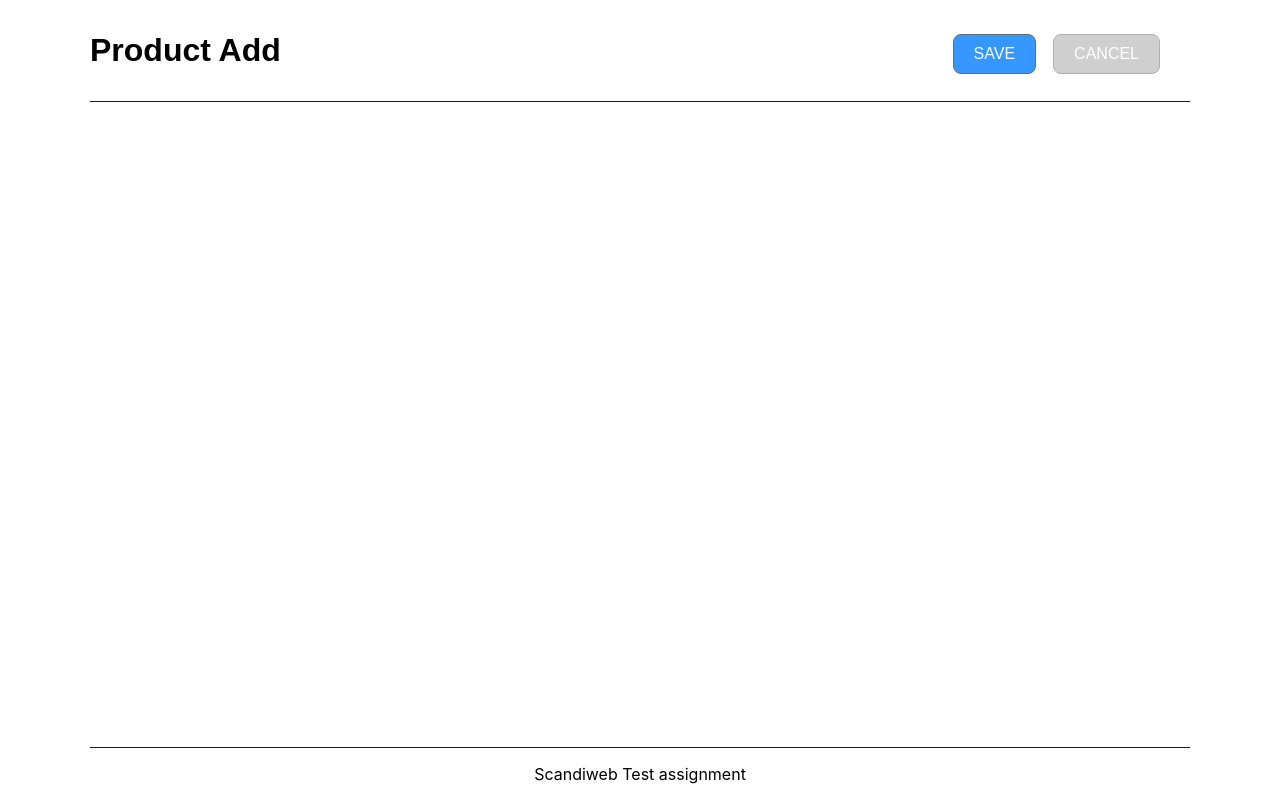
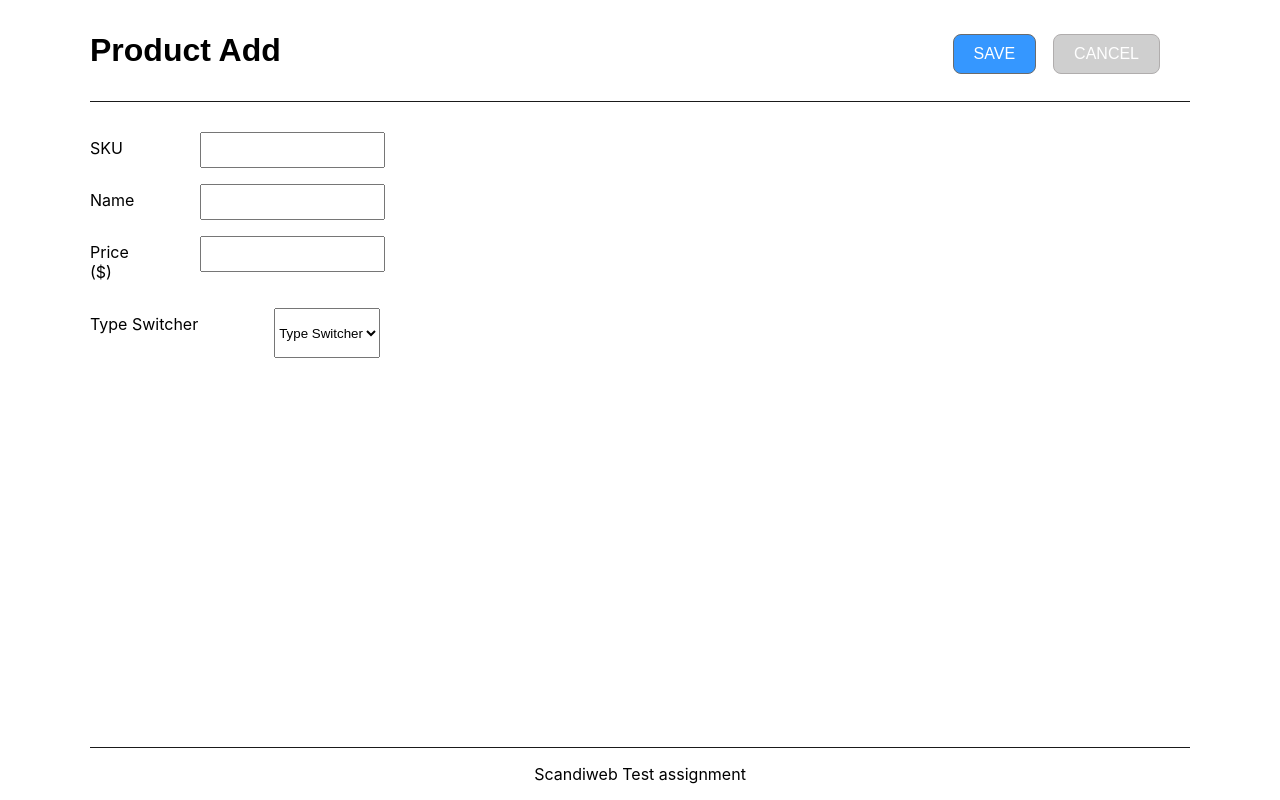
Before and after one commit to hazelilla/scandiweb-task, a React (Create React App) app: page /add-product in a window 1280 px wide. Built offline with nearby package versions, Linux system fonts and the light colour scheme.

Commit message:
Adding input forms

```diff
--- a/src/pages/product/ProductPage.css
+++ b/src/pages/product/ProductPage.css
@@ -3,12 +3,11 @@
     margin-inline: 90px;
 }
 
-.homeBody{
-    display: grid;
-    grid-template-columns: repeat(4, 1fr);
-    gap: 1rem;
-    margin-block: 20px;
-    padding-bottom: 50px;
+.productBody{
+   margin-top: 20px;
+   display: flex;
+   flex-direction: column;
+   align-items: flex-start;
 
 }
 
@@ -51,3 +50,25 @@
 .saveButton:hover {
     background-color: #355dff;
 }
+
+.inline {
+    display: flex;
+    flex-direction: row;
+}
+
+.tags{
+    text-align: start;
+    width: 60px;
+}
+
+.input-style {
+    margin-left: 50px;
+    height: 30px;
+    margin-top: 10px;
+}
+
+.select{
+    margin-left: 76px;
+    height: 50px;
+    margin-top: 10px;
+}
--- a/src/pages/product/ProductPage.js
+++ b/src/pages/product/ProductPage.js
@@ -29,7 +29,33 @@ function ProductPage() {
       </header>
 
       {/* Body */}
-      <div className="homeBody">
+      <div className="productBody">
+
+        <div className="inline">
+            <p className="tags">SKU</p>
+            <input className="input-style"></input>
+        </div>
+
+        <div className="inline">
+            <p className="tags">Name</p>
+            <input className="input-style"></input>
+        </div>
+
+        <div className="inline">
+            <p className="tags">Price ($)</p>
+            <input className="input-style"></input>
+        </div>
+
+        <div className="inline">
+            <p>Type Switcher</p>
+            <select className="select">
+                <option value="">Type Switcher</option>
+                <option value="option1">DVD-disc</option>
+                <option value="option2">Book</option>
+                <option value="option3">Furniture</option>
+            </select>
+        </div>
+
 
 
       </div>
```
